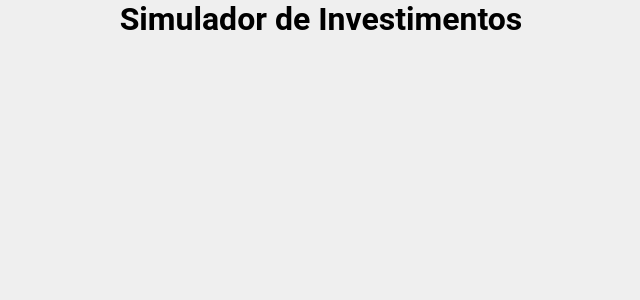
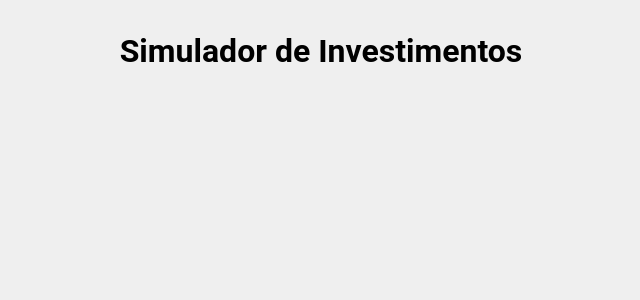
Before and after one commit to nataliaaraujo0/eqi, a React (Vite) app: page / in a window 1280 px wide. Shown: the top 300 px of the page, without its empty margins (319-959 px from the left). Built offline with nearby package versions, Linux system fonts and the light colour scheme.

Commit message:
chore: inserindo padding no header

```diff
--- a/src/components/Header/styled.js
+++ b/src/components/Header/styled.js
@@ -3,5 +3,5 @@ import styled from "styled-components";
 export const Wrapper = styled.header`
   display: flex;
   justify-content: center;
-  align-items: centers;
+  padding: 2rem;
 `;
```
